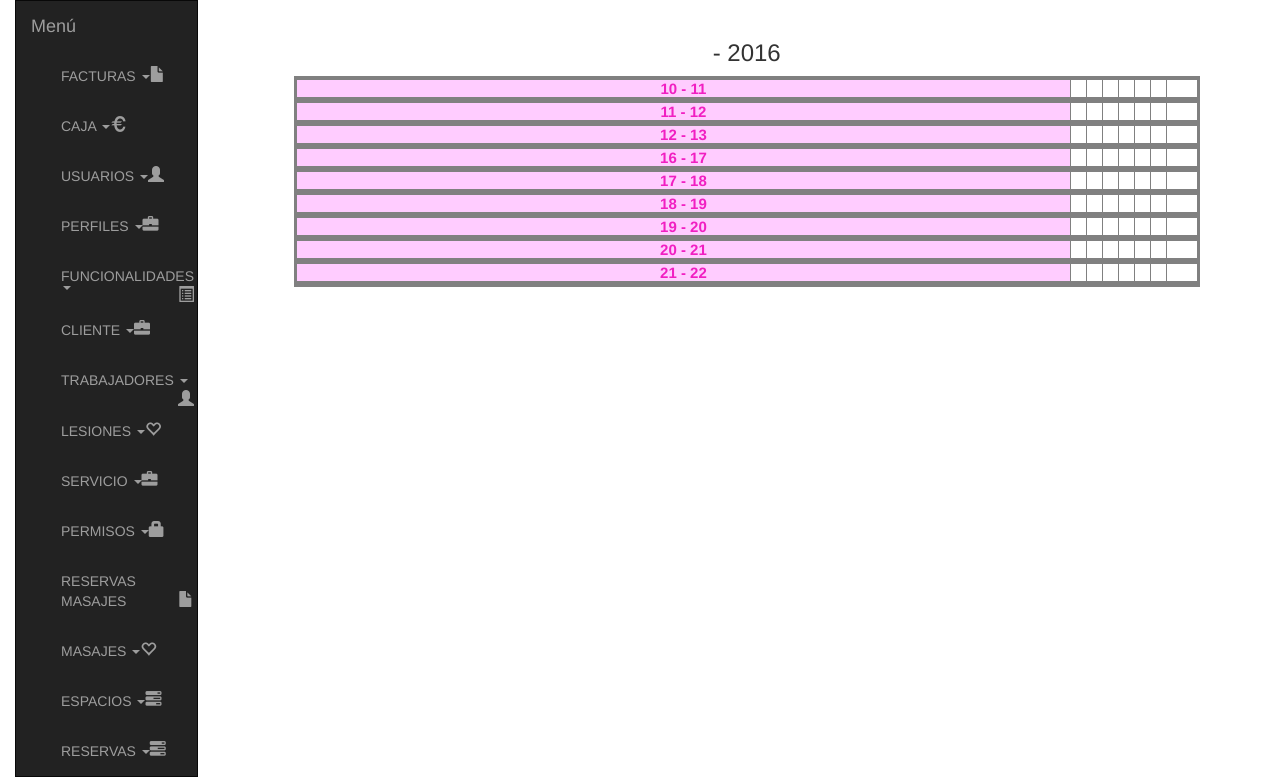
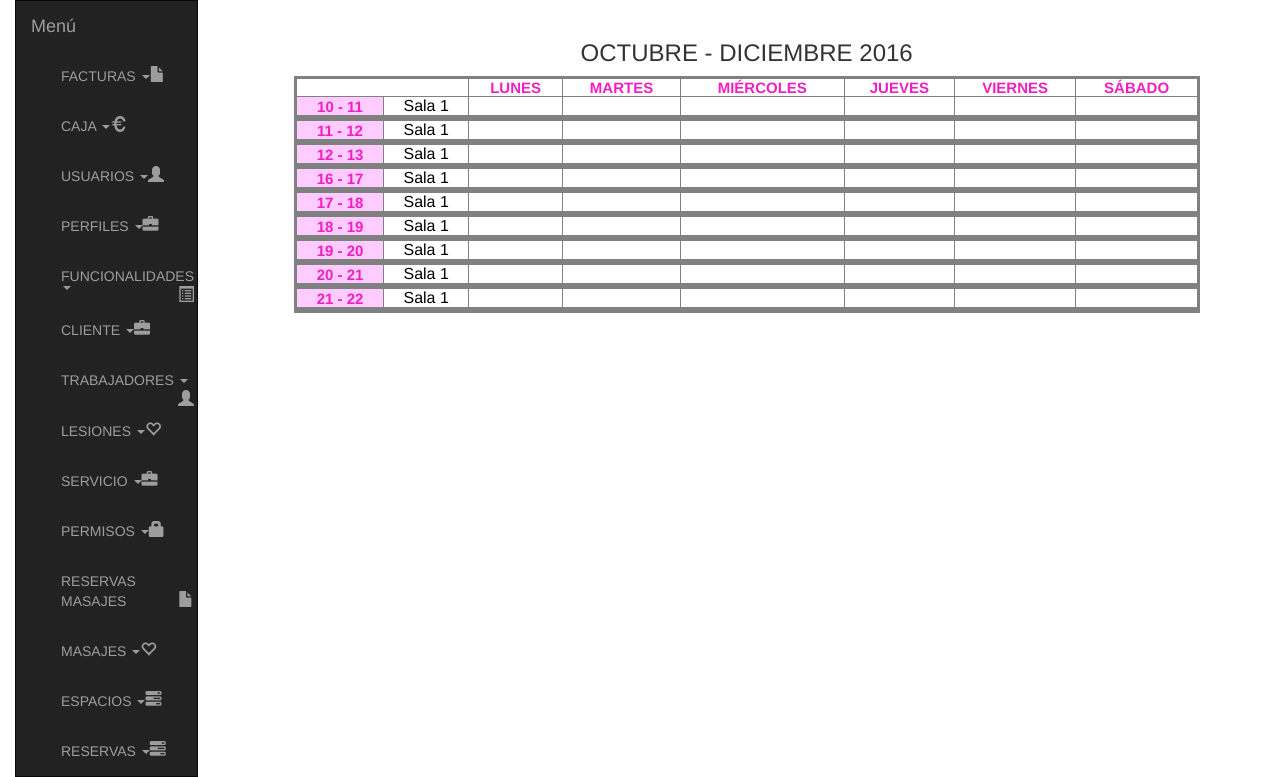
Before and after one commit to SergioESEI/IU-Grupo-5, a PHP site: page /views/default_Vista.php in a window 1280 px wide. Shown: the part 52-829 px from the top of the page. Run offline with PHP 8.4, Linux system fonts and the light colour scheme; a user stored in the database is signed in; data that the repository does not hold is empty.

Commit message:
Update Strings_CASTELLANO.php

```diff
--- a/locates/Strings_CASTELLANO.php
+++ b/locates/Strings_CASTELLANO.php
@@ -230,11 +230,16 @@
 	'ver lesiones' => 'Ver lesiones',
 	'seleccionar trabajador' => 'SELECCIONAR TRABAJADOR',
 
-
-
-
-
-
+	//Calendario
+	'octubre' => 'OCTUBRE',
+	'diciembre' => 'DICIEMBRE',
+	'sala 1' => 'Sala 1',
+	'lunes' => 'Lunes',
+	'martes' => 'Martes',
+	'miercoles' => 'Miércoles',
+	'jueves' => 'Jueves',
+	'viernes' => 'Viernes',
+	'sabado' => 'Sábado',
 
 	//Opciones vistas cliente
 	'nuevo cliente' => 'NUEVO CLIENTE',
```
